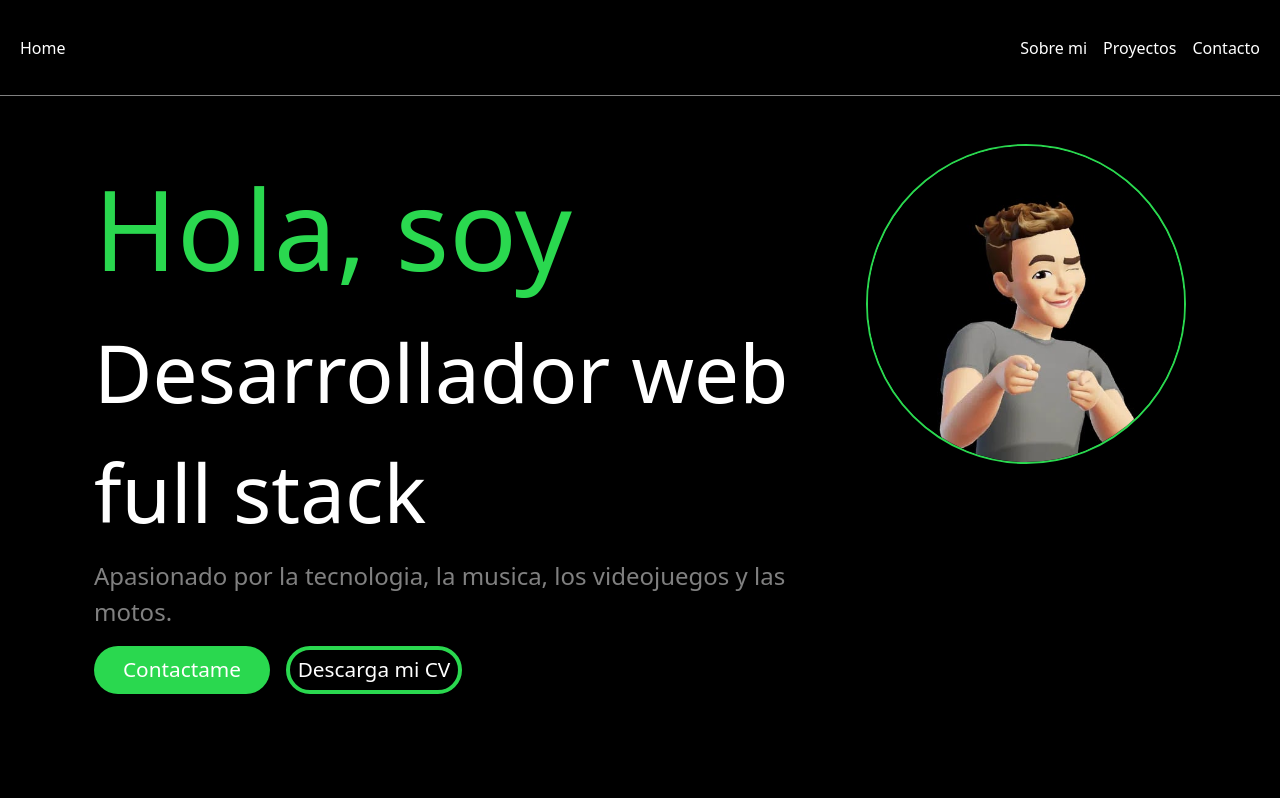
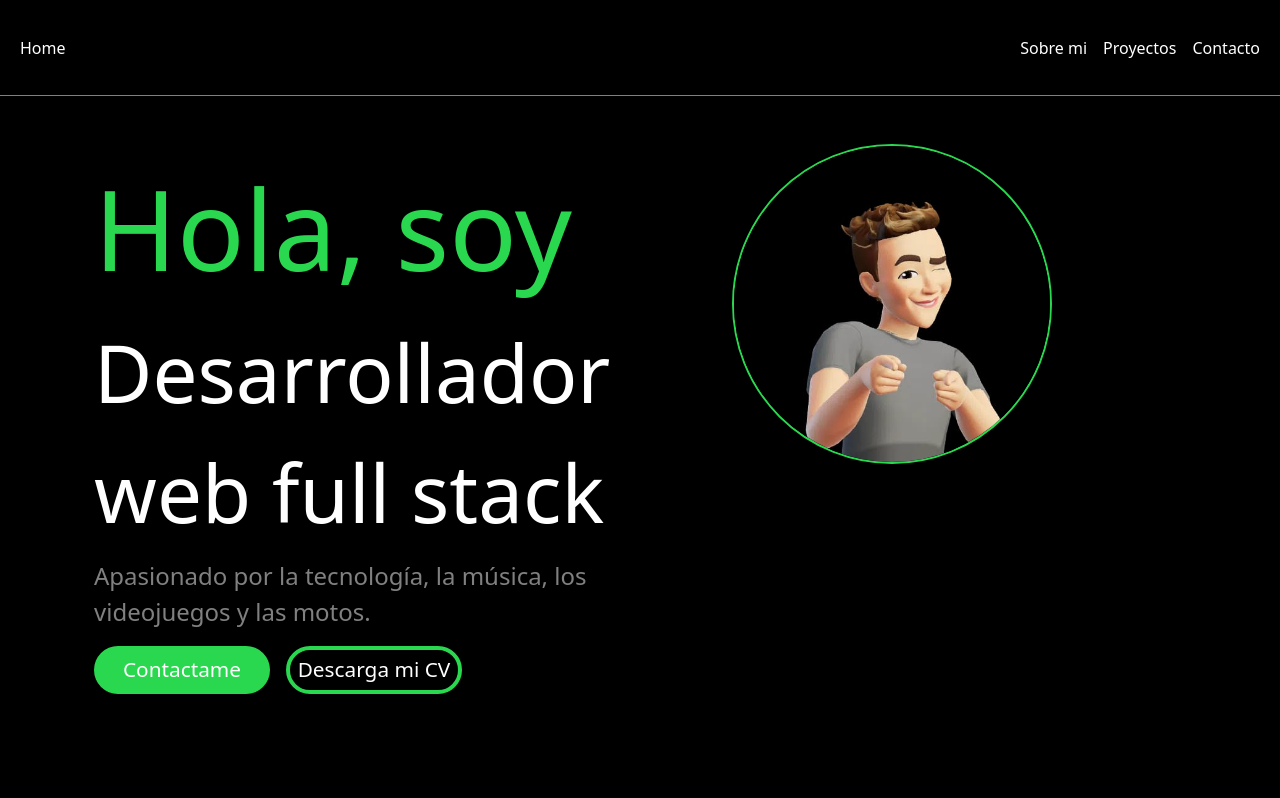
Before and after one commit to Gonzadeveloper/Portafolio-, a React (Vite) app in the folder vite-project/: page / in a window 1280 px wide. Shown: the top 798 px of the page. Built offline with nearby package versions, Linux system fonts and the light colour scheme.

Commit message:
cambio de cv

```diff
--- a/vite-project/src/Componets/Home/Home.css
+++ b/vite-project/src/Componets/Home/Home.css
@@ -95,6 +95,7 @@
     height: 20em;
     border: solid 2px rgb(42, 216, 79);
     border-radius: 45em;
+    margin-left: 5em;
   }
 
   .containerHome .botonesHome1{
--- a/vite-project/src/Componets/Home/Home.jsx
+++ b/vite-project/src/Componets/Home/Home.jsx
@@ -1,6 +1,7 @@
 import React, { useState, useEffect } from 'react';
 import './Home.css'; // Asegúrate de importar correctamente tu archivo CSS
 import avatar from "../../assets/avatar.jpg"
+import 'bootstrap/dist/css/bootstrap.min.css'; // Importa el CSS de Bootstrap
 
 function Home() {
   const textos = ["Gonzalo", "Desarrollador web full stack"];
@@ -22,34 +23,30 @@ function Home() {
   };
 
   const handleDownloadClick = () => {
-    // Aquí puedes definir la lógica para el botón de descarga del CV
-    // Por ejemplo, puedes redirigir a una URL específica para la descarga
-    window.location.href = 'https://drive.google.com/file/d/1aHPrHLnMbQ7NsO4XUYshH0W2L9W_drHa/view?usp=drive_link';
+    window.location.href = 'https://drive.google.com/file/d/1B3eKiIC0qj8gcfrZ_eVrZwERKY16-Rle/view?usp=drive_link';
   };
 
   return (
-    <div className='container containerHome' id='Home'>
-      <div className='div1'>
+    <div className='container-fluid containerHome' id='Home'>
+      <div className='row'>
+        <div className='col-md-6'>
           <div className="texto-animated">
             <span className="texto-cambiar1">Hola, soy <br /></span>
             <span className="texto-cambiar">{textos[indice]}</span>
           </div>
           <div>
-          <p className='TextoHomep'>Apasionado por la tecnologia, la musica, los videojuegos y las motos.</p>
-
-
+            <p className='TextoHomep'>Apasionado por la tecnología, la música, los videojuegos y las motos.</p>
 
             {/* Botón de contacto */}
             <button className="botonesHome1" onClick={() => scrollToContact()}><span>Contactame</span></button>
 
-
             {/* Segundo botón */}
             <button className='botonesHome2' onClick={handleDownloadClick}><span>Descarga mi CV</span></button>
-
           </div>
         </div>
-      <div className='div2'>
-        <img src={avatar} alt="" />
+        <div className='col-md-6'>
+          <img src={avatar} alt="" className="img-fluid" />
+        </div>
       </div>
     </div>
   );
```
Lines whose indentation alone changed are shown as unchanged.
